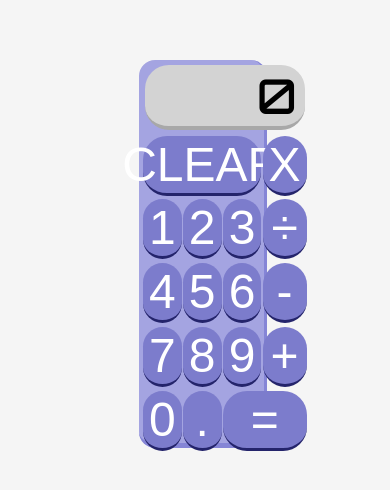
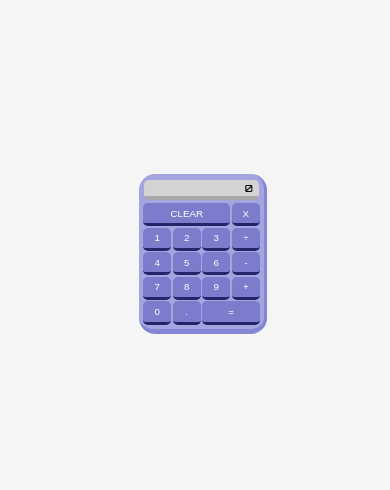
Before and after one commit to Nichorito/Javascript_Calculator, a plain HTML site: page index.html in a window 390 px wide. Shown: the part 176-666 px from the top of the page. Drawn offline with Linux system fonts and the light colour scheme.

Commit message:
Enable reactive scaling for phones
Slight tweaks to css allows for mobile use

```diff
--- a/styles.css
+++ b/styles.css
@@ -32,7 +32,7 @@ body {
     border-bottom: 4px solid rgb(168, 168, 168);
     padding-right: 5%;
     font-family: 'Orbitron', sans-serif;
-    font-size: 3em;
+    font-size: 2.5vw;
 }
 
 /* GRID ITEMS */
@@ -40,7 +40,7 @@ body {
 .grid-item {
     display: flex;
     color: white;
-    font-size: 3em;
+    font-size: 2.5vw;
     justify-content: center;
     align-items: center;
     background-color: #7c7ccc;
```
